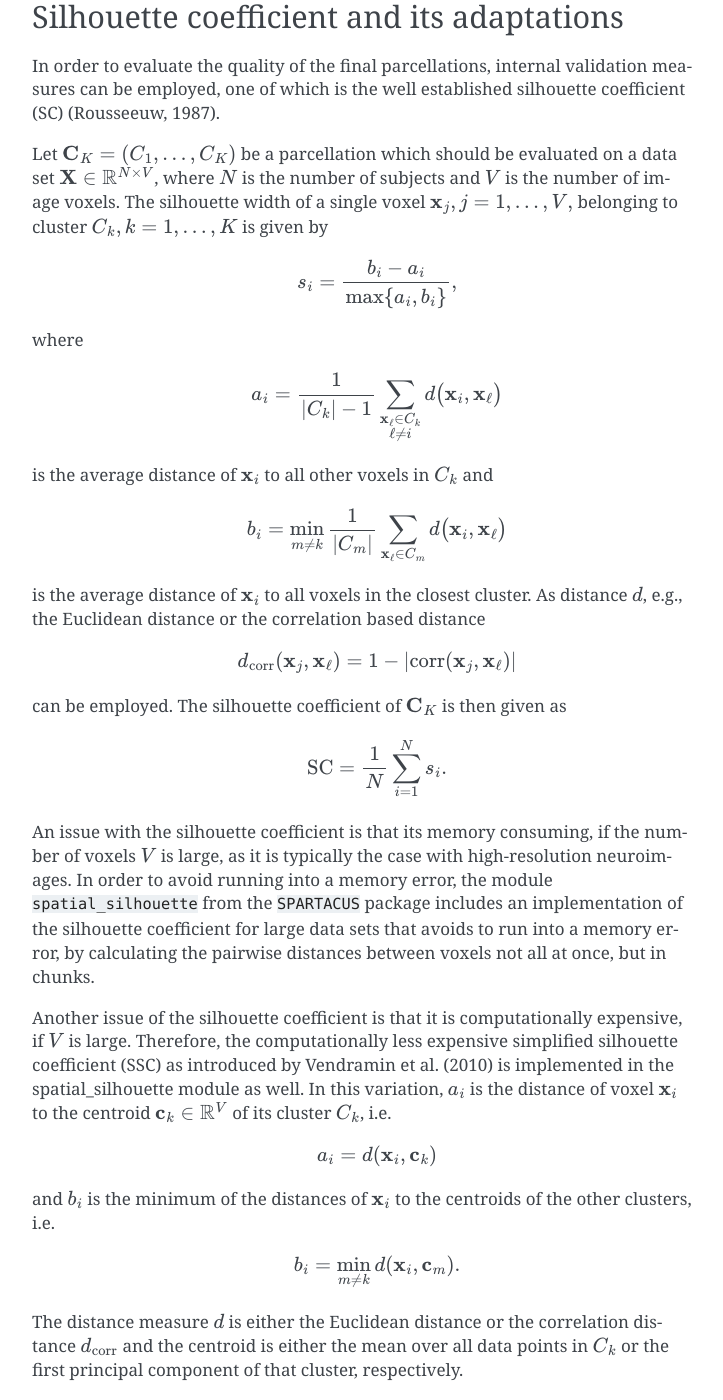
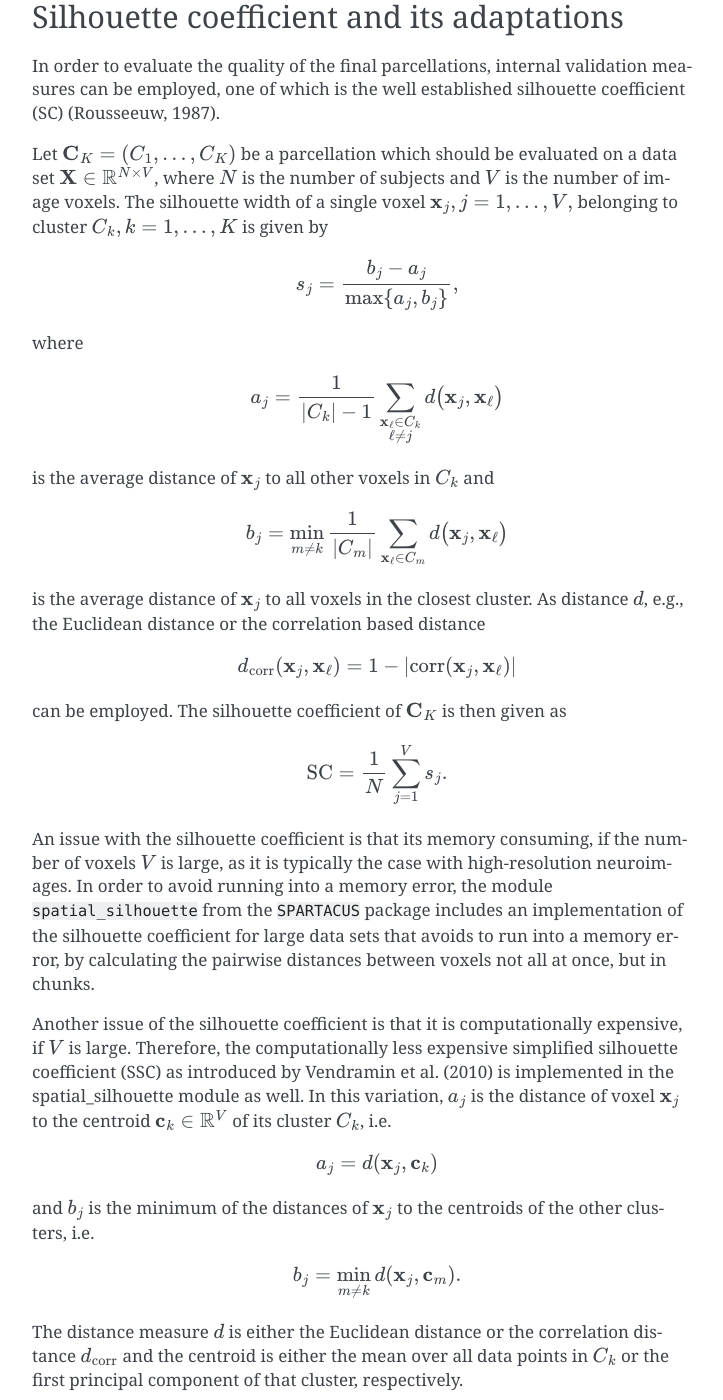
Before and after one commit to totie10/SPARTACUS10, a Sphinx documentation site: the page built from docs/source/README_FILE.rst, in a window 1280 px wide and 1400 px high, scrolled down 1044 px. Shown: the whole window, without its empty margins (388-1111 px from the left). Built offline with Sphinx 7.4.7, drawn with Linux system fonts in a browser that asks for light colours; some of the changed text lies outside the part shown.

Commit message:
Documentation Readthedocs changed

```diff
--- a/docs/source/README_FILE.rst
+++ b/docs/source/README_FILE.rst
@@ -57,21 +57,21 @@ is given by
 
     .. math::
 
-       s_i = \dfrac{b_i-a_i}{\max\{a_i,b_i\}},
+       s_j = \dfrac{b_j-a_j}{\max\{a_j,b_j\}},
 
 where
 
     .. math::
 
-       a_i = \dfrac{1}{|C_k|-1}\sum\limits_{\substack{\mathbf{x}_\ell \in C_k \\ \ell\neq i}}d\big(\mathbf{x}_i, \mathbf{x}_\ell\big)
+       a_j = \dfrac{1}{|C_k|-1}\sum\limits_{\substack{\mathbf{x}_\ell \in C_k \\ \ell\neq j}}d\big(\mathbf{x}_j, \mathbf{x}_\ell\big)
 
-is the average distance of :math:`\mathbf{x}_i` to all other voxels in :math:`C_k` and
+is the average distance of :math:`\mathbf{x}_j` to all other voxels in :math:`C_k` and
 
     .. math::
 
-       b_i = \min_{m \neq k}\dfrac{1}{|C_m|}\sum_{\mathbf{x}_\ell \in C_m}d\big(\mathbf{x}_i, \mathbf{x}_\ell\big)
+       b_j = \min_{m \neq k}\dfrac{1}{|C_m|}\sum_{\mathbf{x}_\ell \in C_m}d\big(\mathbf{x}_j, \mathbf{x}_\ell\big)
 
-is the average distance of :math:`\mathbf{x}_i` to all voxels in the closest cluster.
+is the average distance of :math:`\mathbf{x}_j` to all voxels in the closest cluster.
 As distance :math:`d`, e.g., the Euclidean distance or the correlation based distance
 
     .. math::
@@ -82,7 +82,7 @@ can be employed. The silhouette coefficient of :math:`\mathbf{C}_K` is then give
 
     .. math::
 
-       \text{SC} = \dfrac{1}{N}\sum_{i=1}^Ns_i.
+       \text{SC} = \dfrac{1}{N}\sum_{j=1}^Vs_j.
 
 An issue with the silhouette coefficient is that its memory consuming, if the
 number of voxels :math:`V` is large, as it is typically the case with high-resolution
@@ -96,19 +96,19 @@ Another issue of the silhouette coefficient is that it is computationally expens
 if :math:`V` is large. Therefore, the computationally less expensive simplified silhouette
 coefficient (SSC) as introduced by Vendramin et al. (2010) is implemented in the
 spatial_silhouette module as well.
-In this variation, :math:`a_i` is the distance of voxel :math:`\mathbf{x}_i` to the
+In this variation, :math:`a_j` is the distance of voxel :math:`\mathbf{x}_j` to the
 centroid :math:`\mathbf{c}_k \in \mathbb{R}^V` of its cluster :math:`C_k`, i.e.
 
     .. math::
 
-       a_i = d(\mathbf{x}_i, \mathbf{c}_k)
+       a_j = d(\mathbf{x}_j, \mathbf{c}_k)
 
-and :math:`b_i` is the minimum of the distances of :math:`\mathbf{x}_i` to the centroids
+and :math:`b_j` is the minimum of the distances of :math:`\mathbf{x}_j` to the centroids
 of the other clusters, i.e.
 
     .. math::
 
-       b_i = \min_{m\neq k}d(\mathbf{x}_i,  \mathbf{c}_m).
+       b_j = \min_{m\neq k}d(\mathbf{x}_j,  \mathbf{c}_m).
 
 The distance measure :math:`d` is either the Euclidean distance or the correlation
 distance :math:`d_\text{corr}` and the centroid is either the mean over all data points
@@ -123,7 +123,7 @@ not be merged by a spatial clustering algorithm and, therefore, reduce the
 SC or SSC score. Therefore, spatial adaptations of the SC and SSC as proposed
 by Tietz et al. (2021) are implemented in the :code:`spatial_silhouette` module that are
 independent of cross-hemispheric communications. The idea is to calculate
-the :math:`b_i` value of voxel :math:`\mathbf{x}_i` belonging to cluster :math:`C_k`
+the :math:`b_j` value of voxel :math:`\mathbf{x}_j` belonging to cluster :math:`C_k`
 only with respect to the neighboring clusters of :math:`C_k`.
 
 More precisely, clusters
```
Also changed, not shown: other parts of docs/source/README_FILE.rst (+3 -3 lines).
